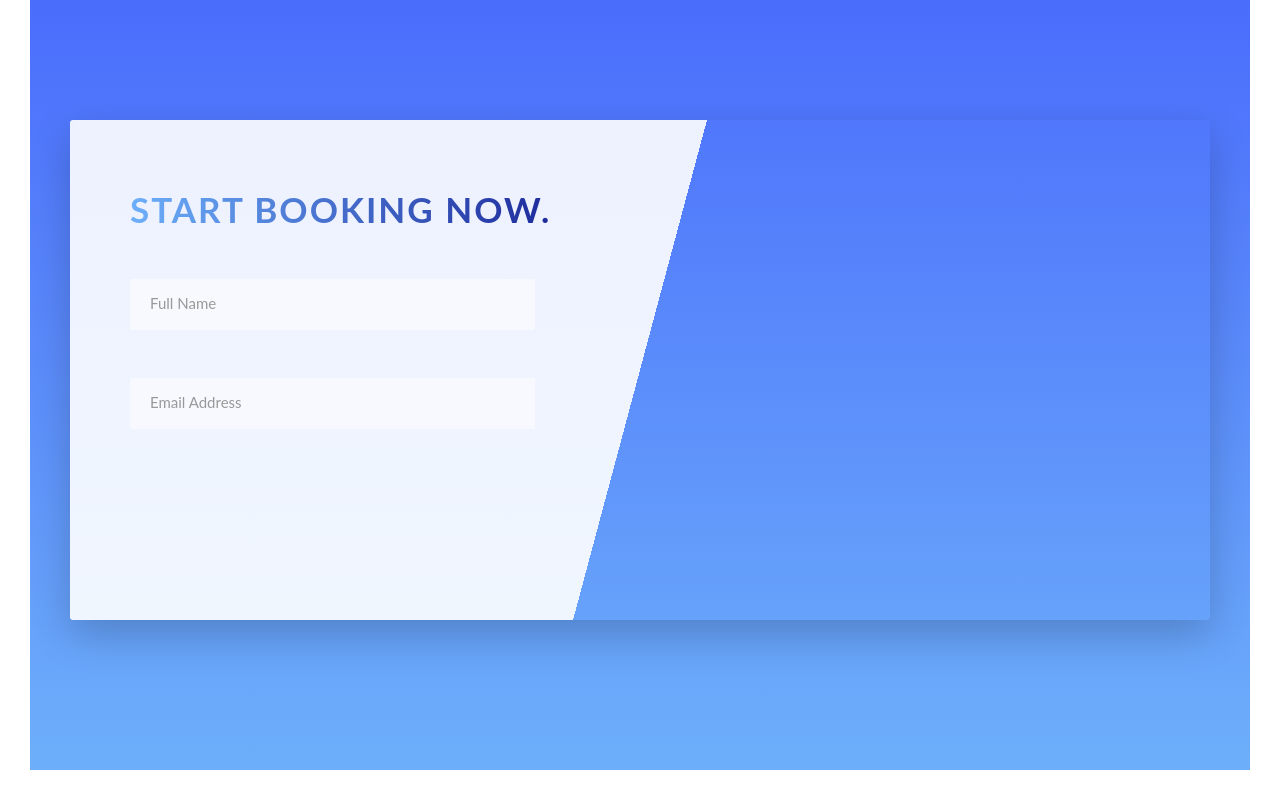
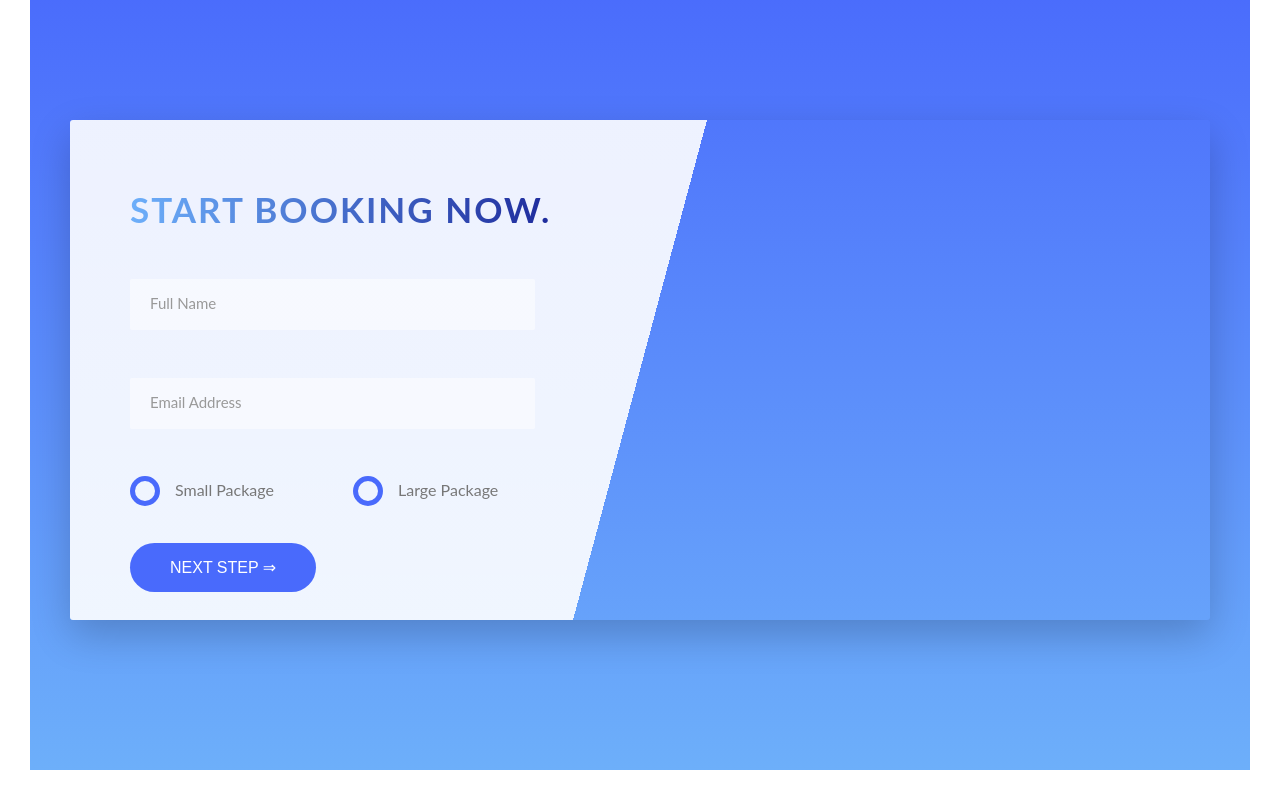
Before and after one commit to khalilFrough/CSSCourse, a website: page assessts/index.html in a window 1280 px wide. Shown: the part 4601-5401 px from the top of the page. Drawn offline with Linux system fonts and the light colour scheme.

Commit message:
finished the contact form

```diff
--- a/assessts/index.html
+++ b/assessts/index.html
@@ -317,6 +317,26 @@
                     <input type="email" class="form__input" placeholder="Email Address" id="email" required>
                     <label for="email" class="form__label">Email Address</label>
                   </div>
+
+                  <div class="form__group u-margin-bottom-medium">
+                    <div class="form__radio-group">
+                      <input type="radio" class="form__radio-input" id="small" name="size">
+                      <label for="small" class="form__radio-label">
+                        <span class="form__radio-button"></span>
+                        Small Package
+                      </label>
+                    </div>
+
+                    <div class="form__radio-group">
+                        <input type="radio" class="form__radio-input" id="large" name="size">
+                        <label for="large" class="form__radio-label">
+                            <span class="form__radio-button"></span>
+                          Large Package</label>
+                      </div>
+                  </div>
+                  <div class="form__group">
+                    <button class="btn btn--green">Next Step &rArr;</button>
+                  </div>
                 </form>
               </div>
             </div>
--- a/sass/base/_utilities.scss
+++ b/sass/base/_utilities.scss
@@ -1,18 +1,18 @@
 .u-center-text {
-  text-align: center;
+  text-align: center !important;
 }
 .u-margin-bottom-small {
-  margin-bottom: 1.5rem;
+  margin-bottom: 1.5rem !important;
 }
 .u-margin-bottom-medium {
-  margin-bottom: 4rem;
+  margin-bottom: 4rem !important;
 }
 .u-margin-bottom-big {
-  margin-bottom: 8rem;
+  margin-bottom: 8rem !important;
 }
 .u-margin-top-big {
-  margin-top: 8rem;
+  margin-top: 8rem !important;
 }
 .u-margin-top-huge {
-  margin-top: 10rem;
+  margin-top: 10rem !important;
 }
--- a/sass/components/_button.scss
+++ b/sass/components/_button.scss
@@ -1,4 +1,5 @@
 .btn {
+  &,
   &:link,
   &:visited {
     text-transform: uppercase;
@@ -12,6 +13,10 @@
     transition: all 0.2s;
     position: relative;
     font-size: $default-font-size;
+
+    // changing the border of the button
+    border: none;
+    cursor: pointer;
   }
   /* a button has many states like hover, active and visited */
   &:hover {
@@ -24,7 +29,9 @@
       opacity: 0;
     }
   }
-  &:active {
+  &:active,
+  &:focus {
+    outline: none;
     transform: translateY(-0.1rem);
     box-shadow: 0 0.5rem 1rem rgba($color-black, 0.2);
   }
--- a/sass/components/_form.scss
+++ b/sass/components/_form.scss
@@ -13,6 +13,7 @@
     border-bottom: 3px solid transparent;
     width: 90%;
     display: block;
+    transition: all 0.3s;
 
     &:focus {
       outline: none;
@@ -44,4 +45,46 @@
     visibility: hidden;
     transform: translateY(-4rem);
   }
+  &__radio-group {
+    width: 49%;
+    display: inline-block;
+  }
+
+  &__radio-input {
+    display: none;
+  }
+  &__radio-label {
+    font-size: 1.6rem;
+    cursor: pointer;
+    position: relative;
+    padding-left: 4.5rem;
+  }
+  &__radio-button {
+    height: 3rem;
+    width: 3rem;
+    border: 5px solid $color-primary;
+    border-radius: 50%;
+    display: inline-block;
+    position: absolute;
+    left: 0;
+    top: -0.4rem;
+    &::after {
+      content: "";
+      display: block;
+      height: 1.3rem;
+      width: 1.3rem;
+      border-radius: 50%;
+      position: absolute;
+      top: 50%;
+      left: 50%;
+      background-color: $color-primary;
+      transform: translate(-50%, -50%);
+      opacity: 0;
+      transition: opacity 0.2s;
+    }
+  }
+
+  &__radio-input:checked ~ &__radio-label &__radio-button::after {
+    opacity: 1;
+  }
 }
```
Also changed, not shown: css/style.css.
